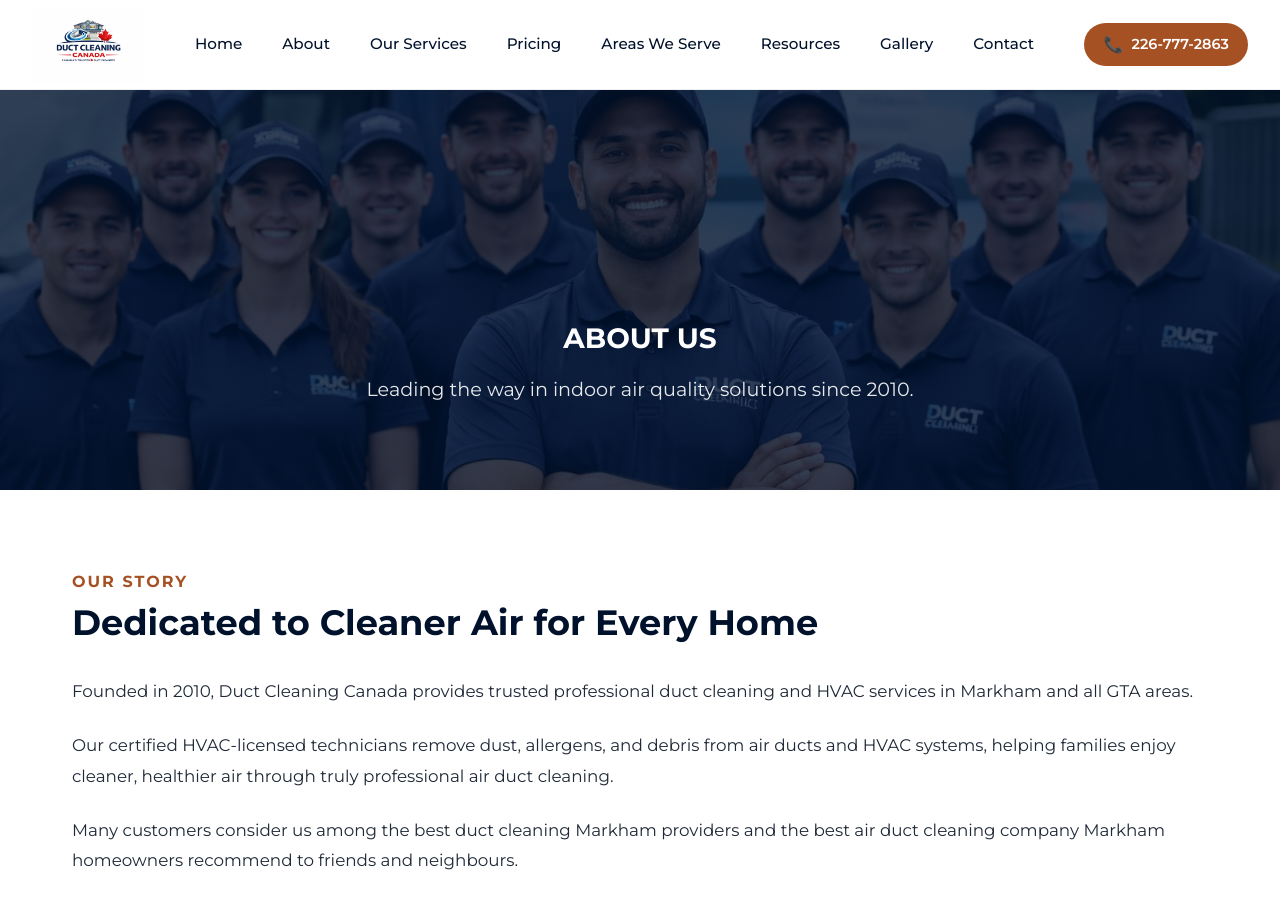
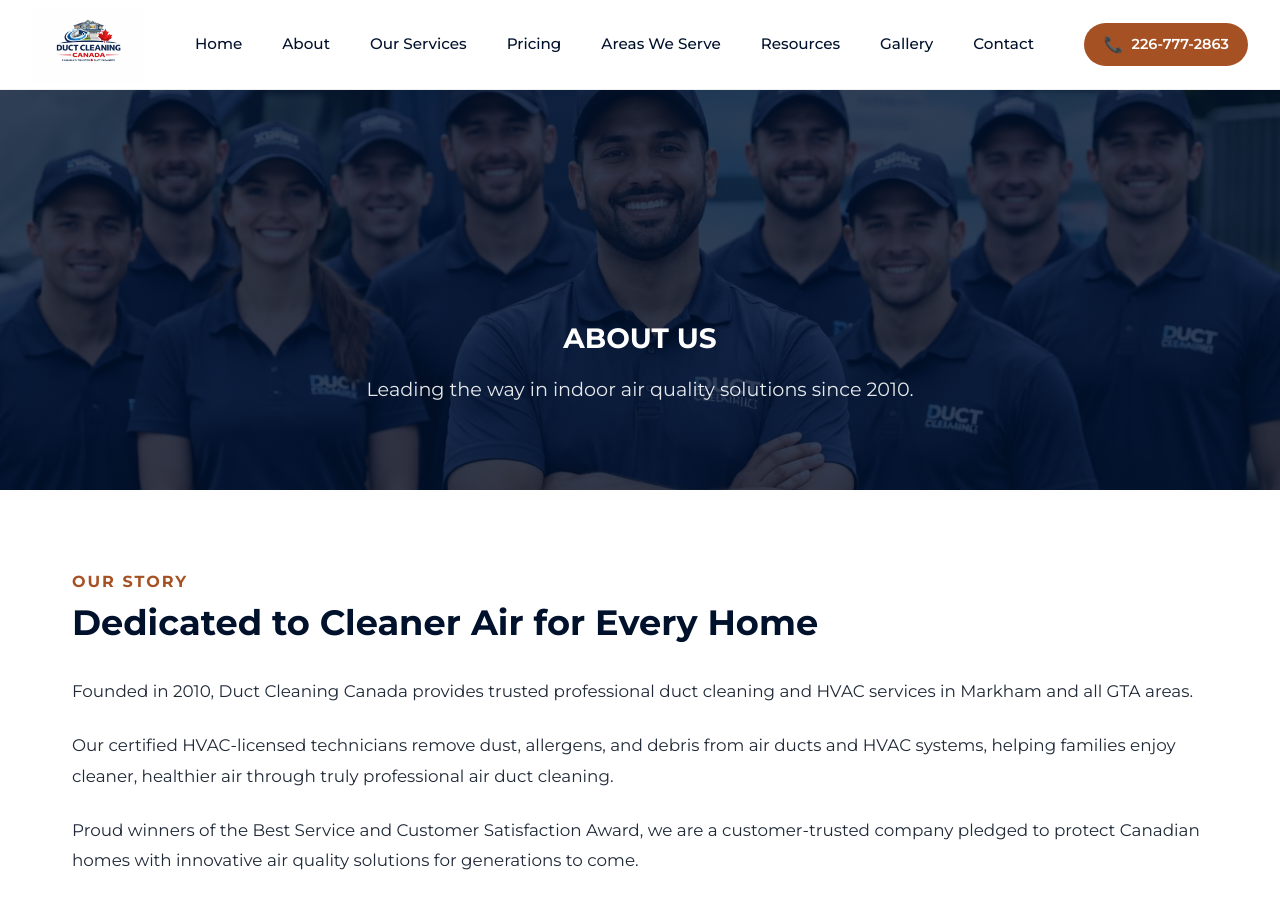
Before and after one commit to josph8487-prog/duct-Canada-original, a Next.js app: page /about in a window 1280 px wide. Shown: the top 905 px of the page. Built offline with nearby package versions, Linux system fonts and the light colour scheme.

Commit message:
Update page.tsx

```diff
--- a/src/app/about/page.tsx
+++ b/src/app/about/page.tsx
@@ -29,7 +29,10 @@
                                 Our certified HVAC-licensed technicians remove dust, allergens, and debris from air ducts and HVAC systems, helping families enjoy cleaner, healthier air through truly professional air duct cleaning.
                             </p>
                             <p>
-                                Many customers consider us among the best duct cleaning Markham providers and the best air duct cleaning company Markham homeowners recommend to friends and neighbours.
+                                <p>
+    Proud winners of the Best Service and Customer Satisfaction Award, we are a customer-trusted company pledged to protect Canadian homes with innovative air quality solutions for generations to come.
+</p>
+
                             </p>
                         </div>
 
```
